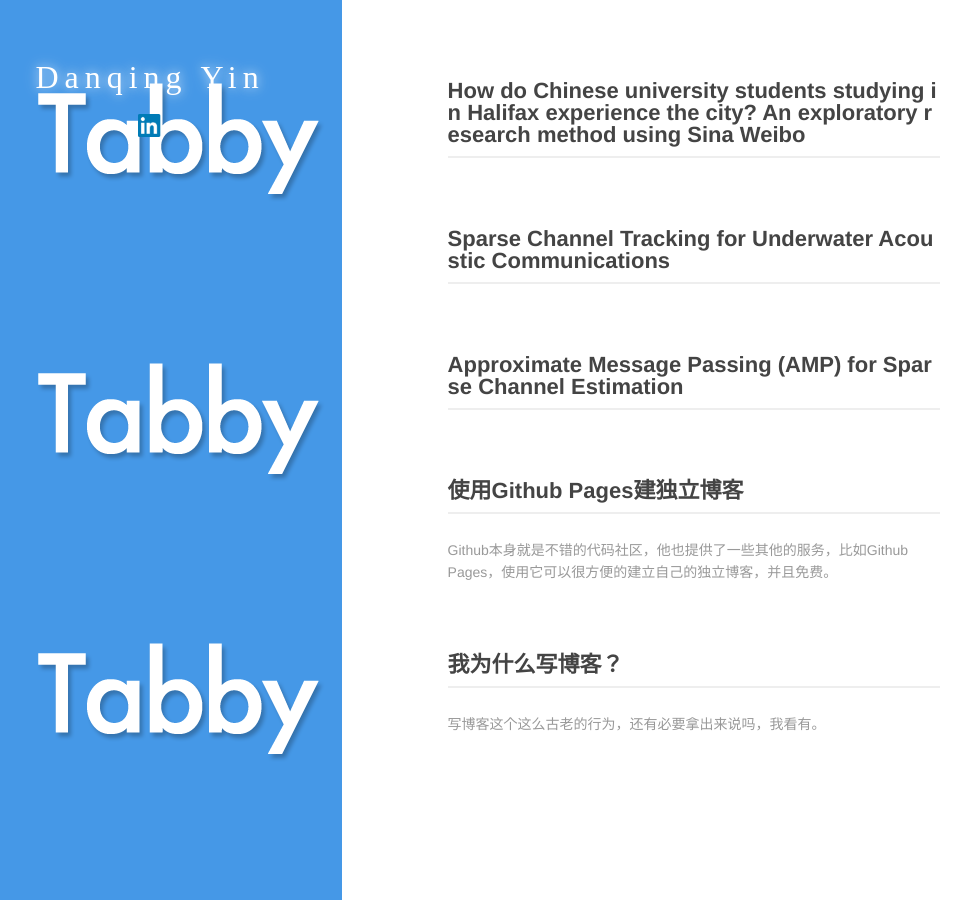
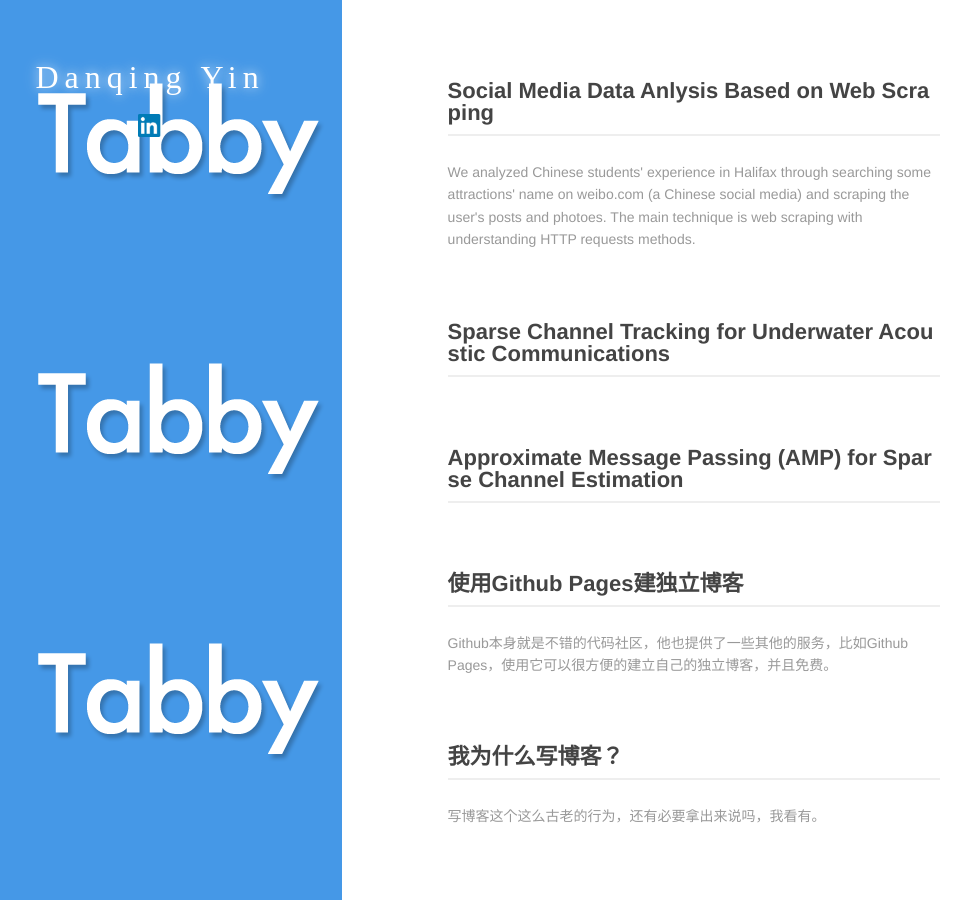
Before and after one commit to danqing117/danqing117.github.io, a Jekyll site: the page built from index.md, in a window 1280 px wide. Shown: the whole page, without its empty margins (42-1013 px from the left). Built offline with Jekyll 4.4.1, drawn with Linux system fonts in a browser that asks for light colours.

Commit message:
Update 2017-04-06-Weibo-Scraping.md

```diff
--- a/_posts/2017-04-06-Weibo-Scraping.md
+++ b/_posts/2017-04-06-Weibo-Scraping.md
@@ -1,6 +1,6 @@
 ---
 layout: post
-title: How do Chinese university students studying in Halifax experience the city? An exploratory research method using Sina Weibo
-description:
+title: Social Media Data Anlysis Based on Web Scraping
+description: We analyzed Chinese students' experience in Halifax through searching some attractions' name on weibo.com (a Chinese social media) and scraping the user's posts and photoes. The main technique is web scraping with understanding HTTP requests methods.
 category: blog
 ---
```
